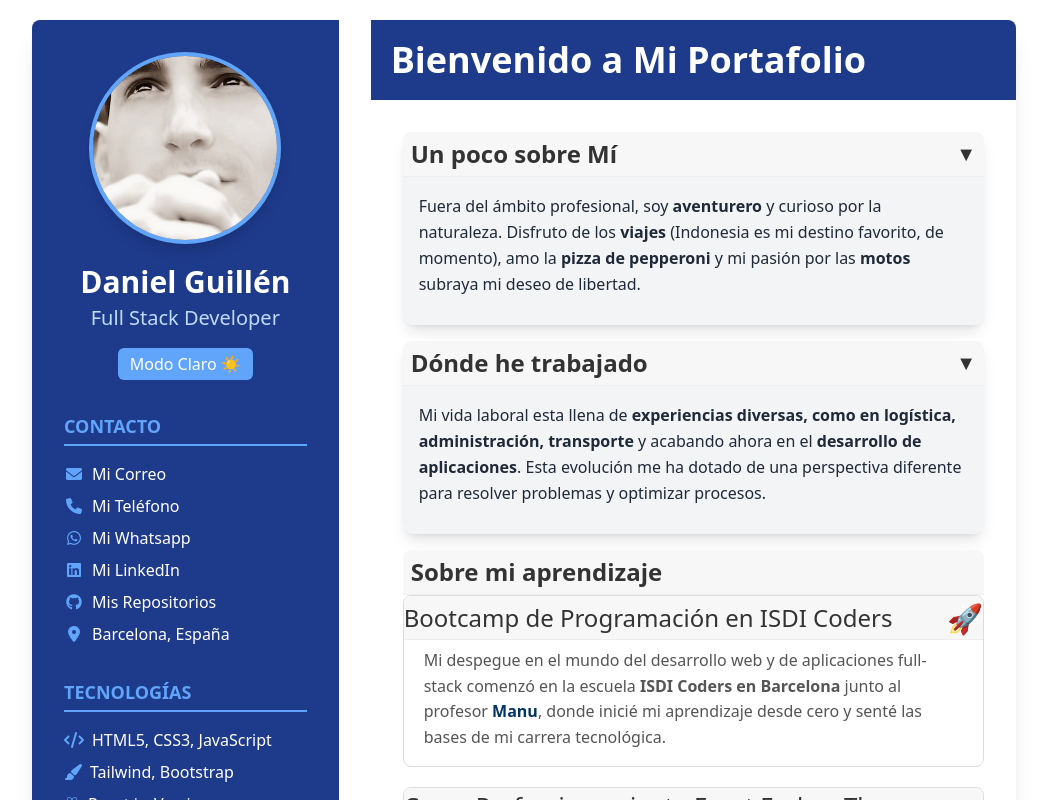
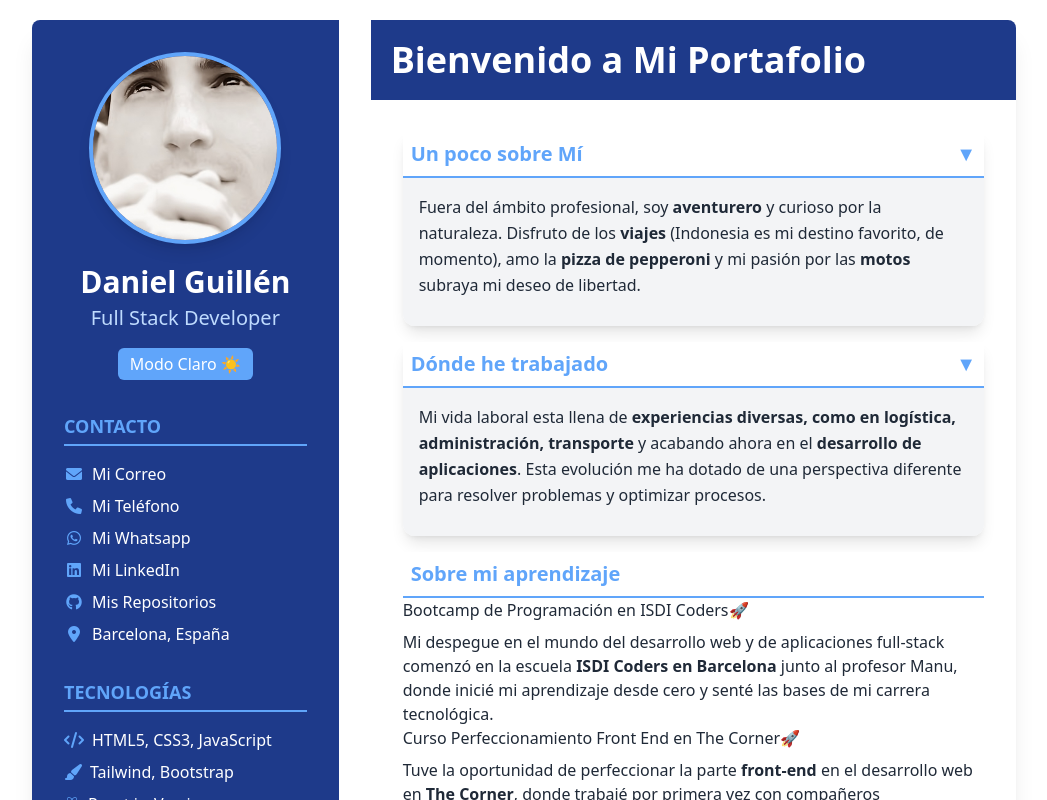
Before and after one commit to DanielGuillen88/Mi-Portafolio, a React (Vite) app in the folder Mi-Portafolio/: page / in a window 1280 px wide. Shown: the top 800 px of the page, without its empty margins (116-1163 px from the left). Built offline with nearby package versions, Linux system fonts and the light colour scheme.

Commit message:
eliminado estilos css, tailwind implementado directamente en componentes

```diff
--- a/Mi-Portafolio/src/styles/Global.css
+++ b/Mi-Portafolio/src/styles/Global.css
@@ -2,14 +2,6 @@
 @tailwind components;
 @tailwind utilities;
 
-:root {
-  --primary-color: #1e3a8a;
-  --secondary-color: #3b82f6;
-  --accent-color: #60a5fa;
-  --light-bg: #f0f9ff;
-  --dark-text: black;
-  --light-text: white;
-}
 
 html.dark-mode {
   filter: invert(1) hue-rotate(180deg);
@@ -35,114 +27,3 @@ html.dark-mode h5,
 html.dark-mode h6 {
   filter: invert(1) hue-rotate(180deg);
 }
-
-.teacher-link {
-    color: #003366;
-    font-weight: bold;
-    text-decoration: none;
-    cursor: pointer;
-}
-
-.teacher-link:hover {
-    color: white;
-}
-
-.about-me-accordion {
-    border: 1px solid #ddd;
-    border-radius: 8px;
-    margin-bottom: 20px;
-}
-
-.accordion-header {
-    cursor: pointer;
-    /* padding: 15px 20px; */
-    background-color: #f7f7f7;
-    display: flex;
-    justify-content: space-between;
-    align-items: center;
-    font-size: 1.5em;
-    color: #333;
-    transition: background-color 0.3s ease;
-    border-bottom: 1px solid #eee;
-    border-radius: 8px 8px 0 0;
-}
-
-.accordion-header:hover {
-    background-color: #e9e9e9;
-}
-
-.accordion-icon {
-    font-size: 1.2em;
-    font-weight: bold;
-    margin-left: 10px;
-}
-
-.about-me-paragraph {
-    padding: 0 20px;
-    margin-bottom: 15px;
-    line-height: 1.6;
-    color: #555;
-}
-
-.about-me-accordion > .about-me-paragraph:last-of-type {
-    margin-bottom: 0;
-    padding-bottom: 15px;
-}
-
-.accordion-content {
-    padding: 0 20px 20px 20px;
-    border-top: 1px solid #eee;
-    background-color: #fff;
-}
-
-.accordion-content .about-me-paragraph {
-    margin-top: 15px;
-    margin-bottom: 15px;
-    padding: 0;
-}
-
-.accordion-content .about-me-paragraph:first-child {
-    margin-top: 0;
-}
-
-.accordion-content .about-me-paragraph:last-child {
-    margin-bottom: 0;
-}
-
-.studies-list {
-    list-style: none;
-    padding-left: 0;
-    margin-top: 15px;
-}
-
-.studies-list li {
-    margin-bottom: 10px;
-    display: flex;
-    align-items: flex-start;
-}
-
-.studies-list li i {
-    margin-right: 10px;
-    color: #007bff;
-    font-size: 1.1em;
-    flex-shrink: 0;
-}
-
-.sub-studies-list {
-    list-style: none;
-    padding-left: 25px;
-    margin-top: 10px;
-}
-
-.sub-studies-list li {
-    margin-bottom: 8px;
-    display: flex;
-    align-items: flex-start;
-}
-
-.sub-studies-list li i {
-    margin-right: 8px;
-    color: #007bff;
-    font-size: 1em;
-    flex-shrink: 0;
-}
--- a/Mi-Portafolio/src/styles/RightColumn.css
+++ /dev/null
@@ -1,134 +0,0 @@
-/* Columna derecha */
-.right-column {
-    padding: 30px;
-    background-color: #ffffff;
-  }
-
-  .name-title {
-    background-color: var(--primary-color);
-    color: white;
-    padding: 20px;
-    margin: -30px -30px 30px -30px;
-  }
-
-  h1 {
-    margin: 0;
-    font-size: 2em;
-  }
-
-  .subtitle {
-    margin: 5px 0 0;
-    font-weight: normal;
-  }
-
-  .experience-item, .education-item {
-    margin-bottom: 25px;
-  }
-
-  .job-title, .degree {
-    font-weight: bold;
-    color: var(--primary-color);
-    font-size: 1.1em;
-  }
-
-  .company, .institution {
-    font-weight: bold;
-  }
-
-  .date {
-    color: #64748b;
-    font-style: italic;
-    font-size: 0.9em;
-    margin: 5px 0;
-  }
-
-  .project-card {
-    background-color: var(--light-bg);
-    padding: 15px;
-    border-radius: 5px;
-    margin-bottom: 15px;
-    border-left: 3px solid var(--secondary-color);
-  }
-
-  .project-title {
-    color: var(--primary-color);
-    margin-top: 0;
-  }
-
-  @media (max-width: 768px) {
-    .cv-container {
-        grid-template-columns: 1fr;
-    }
-
-    .left-column, .right-column {
-        padding: 20px;
-    }
-
-    .name-title {
-        margin: -20px -20px 20px -20px;
-    }
-  }
-
-/* estilos del aboutme */
-.accordion-header {
-    cursor: pointer;
-    padding-left: 10px;
-    padding-right: 10px;
-    padding-bottom: 0px;
-    display: flex;
-    justify-content: space-between;
-    align-items: center;
-    transition: background-color 0.3s ease;
-}
-
-.accordion-header:hover {
-    background-color: #1e3a8a;
-    /* color: white; */
-}
-
-.about-me-paragraph {
-    padding: 0 20px;
-    margin-bottom: 15px;
-    line-height: 1.6;
-}
-
-.about-me-accordion > .about-me-paragraph:last-of-type {
-    margin-bottom: 0;
-    padding-bottom: 15px;
-}
-
-.accordion-content {
-    padding: 0 20px 20px 20px;
-}
-
-.accordion-content .about-me-paragraph {
-    margin-top: 15px;
-    margin-bottom: 15px;
-    padding: 0;
-}
-
-.accordion-content .about-me-paragraph:first-child {
-    margin-top: 0;
-}
-
-.accordion-content .about-me-paragraph:last-child {
-    margin-bottom: 0;
-}
-
-.studies-list {
-    list-style-type: none;
-}
-
-/* estilos de enlace profesores */
-.teacher-link {
-    color: #1e3a8a;
-    font-weight: bold;
-    text-decoration: none;
-    cursor: pointer;
-}
-
-.teacher-link:hover {
-    background-color: #1e3a8a;
-    color: white;
-    border-radius: 3px;
-}
```
Also changed, not shown: Mi-Portafolio/src/styles/LeftColumn.css (deleted, +0 -65 lines).
